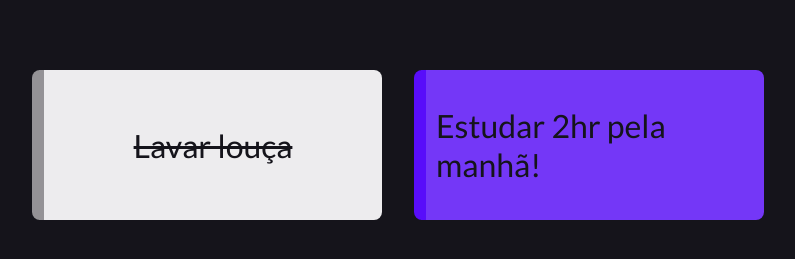
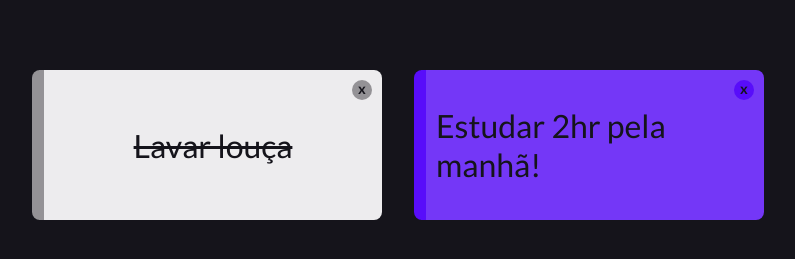
Before and after one commit to JFmaia/todoListVue, a Vue app: page / in a window 1280 px wide. Shown: the part 437-696 px from the top of the page, without its empty margins (242-1037 px from the left). Built offline with nearby package versions, Linux system fonts and the light colour scheme.

Commit message:
Adicionando icone de deletar, e passando evento.

```diff
--- a/src/components/Task.vue
+++ b/src/components/Task.vue
@@ -1,5 +1,6 @@
 <template>
   <div class="task" :class="stateClass">
+    <span @click="$emit('taskDeleted', task)" class="close">x</span>
     <p>{{task.name}}</p>
   </div>
 </template>
@@ -24,6 +25,7 @@
 
 <style scoped>
     .task{
+        position:relative;
         box-sizing: border-box;
         width: 350px;
         height: 150px;
@@ -49,4 +51,25 @@
         background: #EDECEE;
         text-decoration: line-through;
     }
+
+    .pending .close{
+        background-color: #580dfa;
+    }
+
+    .done .close{
+        background: #949296;
+    }
+
+    .close{
+        position: absolute;
+        right: 10px;
+        top: 10px;
+        font-size:0.9rem;
+        font-weight:700;
+        height: 20px;
+        width: 20px;
+        border-radius: 10px;
+        display: flex;
+        justify-content: center;
+    }
 </style>
```
